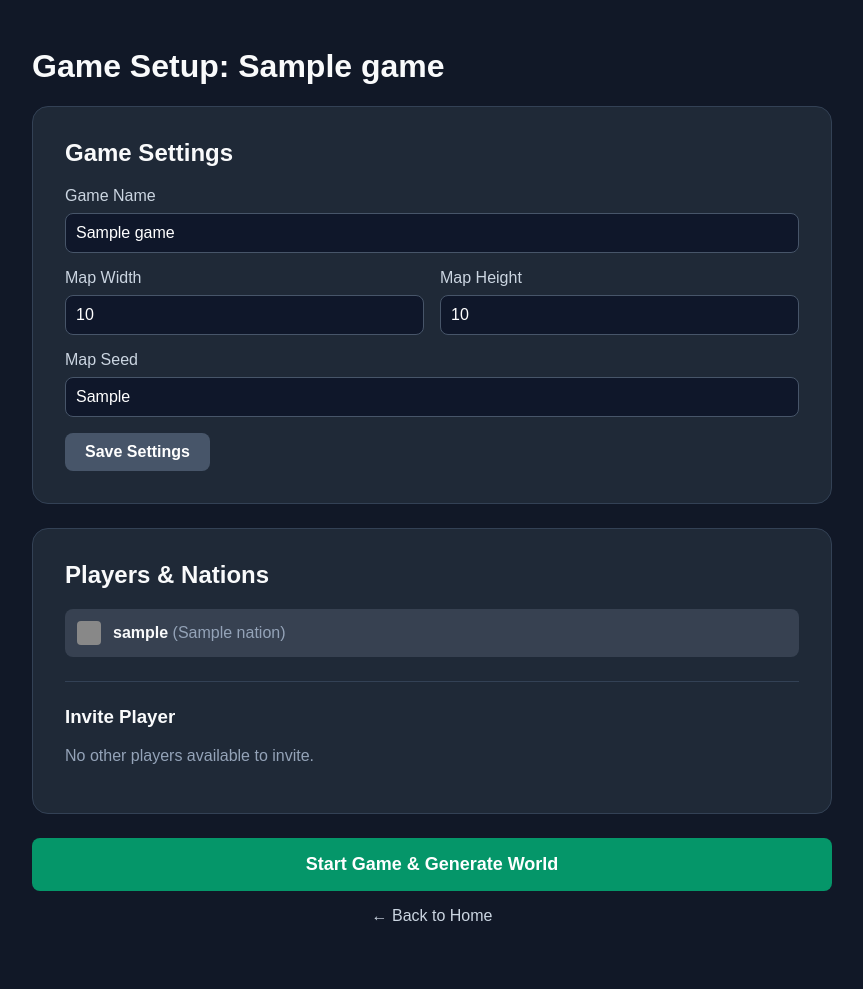
After one commit to JeremyFlorence/hexquest, a Django app: page /games/1/setup/ in a window 1280 px wide. The commit adds this page. Shown: the whole page, without its empty margins (208-1071 px from the left). Run offline with Django 5.2, Linux system fonts and the light colour scheme; a user stored in the database is signed in; tables that the repository leaves empty hold one stand-in row (values such as "Sample post").

Commit message:
Implement game setup page, allow user to invite other players and change game settings

```diff
--- /dev/null
+++ b/project/hexquest/templates/hexquest/game_setup.html
@@ -0,0 +1,191 @@
+<!DOCTYPE html>
+<html lang="en">
+<head>
+    <meta charset="UTF-8">
+    <title>Game Setup - HexQuest</title>
+    <style>
+        body {
+            margin: 0;
+            background: #111827;
+            color: #f9fafb;
+            font-family: Arial, sans-serif;
+        }
+
+        main {
+            max-width: 800px;
+            margin: 0 auto;
+            padding: 48px 24px;
+        }
+
+        section {
+            background: #1f2937;
+            border: 1px solid #334155;
+            border-radius: 16px;
+            padding: 32px;
+            margin-bottom: 24px;
+        }
+
+        h1, h2 {
+            margin-top: 0;
+        }
+
+        .form-group {
+            margin-bottom: 16px;
+        }
+
+        label {
+            display: block;
+            margin-bottom: 8px;
+            color: #cbd5e1;
+        }
+
+        input[type="text"],
+        input[type="number"],
+        select {
+            width: 100%;
+            padding: 10px;
+            border-radius: 8px;
+            border: 1px solid #475569;
+            background: #0f172a;
+            color: #ffffff;
+            font-size: 16px;
+            box-sizing: border-box;
+        }
+
+        button {
+            padding: 10px 20px;
+            border-radius: 8px;
+            background: #2563eb;
+            color: #ffffff;
+            border: none;
+            cursor: pointer;
+            font-size: 16px;
+            font-weight: bold;
+        }
+
+        button.secondary {
+            background: #475569;
+        }
+
+        button.success {
+            background: #059669;
+            width: 100%;
+            font-size: 18px;
+            padding: 16px;
+        }
+
+        .nation-list {
+            list-style: none;
+            padding: 0;
+        }
+
+        .nation-item {
+            display: flex;
+            align-items: center;
+            padding: 12px;
+            background: #374151;
+            border-radius: 8px;
+            margin-bottom: 8px;
+        }
+
+        .color-swatch {
+            width: 24px;
+            height: 24px;
+            border-radius: 4px;
+            margin-right: 12px;
+        }
+
+        .muted {
+            color: #94a3b8;
+        }
+
+        .invite-form {
+            display: flex;
+            gap: 8px;
+        }
+
+        .invite-form select {
+            flex-grow: 1;
+        }
+    </style>
+</head>
+<body>
+<main>
+    <h1>Game Setup: {{ game.name }}</h1>
+
+    <section>
+        <h2>Game Settings</h2>
+        <form method="post">
+            {% csrf_token %}
+            <input type="hidden" name="action" value="update_settings">
+
+            <div class="form-group">
+                <label for="name">Game Name</label>
+                <input type="text" id="name" name="name" value="{{ game.name }}" required>
+            </div>
+
+            <div style="display: flex; gap: 16px;">
+                <div class="form-group" style="flex: 1;">
+                    <label for="width">Map Width</label>
+                    <input type="number" id="width" name="width" value="{{ game.width }}" min="8" max="64" required>
+                </div>
+                <div class="form-group" style="flex: 1;">
+                    <label for="height">Map Height</label>
+                    <input type="number" id="height" name="height" value="{{ game.height }}" min="8" max="64" required>
+                </div>
+            </div>
+
+            <div class="form-group">
+                <label for="seed">Map Seed</label>
+                <input type="text" id="seed" name="seed" value="{{ game.seed }}" required>
+            </div>
+
+            <button type="submit" class="secondary">Save Settings</button>
+        </form>
+    </section>
+
+    <section>
+        <h2>Players & Nations</h2>
+        <ul class="nation-list">
+            {% for nation in nations %}
+                <li class="nation-item">
+                    <div class="color-swatch" style="background-color: {{ nation.color }};"></div>
+                    <div>
+                        <strong>{{ nation.player.username }}</strong>
+                        <span class="muted">({{ nation.name }})</span>
+                    </div>
+                </li>
+            {% endfor %}
+        </ul>
+
+        <hr style="border: 0; border-top: 1px solid #334155; margin: 24px 0;">
+
+        <h3>Invite Player</h3>
+        {% if available_users %}
+            <form method="post" class="invite-form">
+                {% csrf_token %}
+                <input type="hidden" name="action" value="invite_player">
+                <select name="username">
+                    {% for user in available_users %}
+                        <option value="{{ user.username }}">{{ user.username }}</option>
+                    {% endfor %}
+                </select>
+                <button type="submit">Invite</button>
+            </form>
+        {% else %}
+            <p class="muted">No other players available to invite.</p>
+        {% endif %}
+    </section>
+
+    <form method="post">
+        {% csrf_token %}
+        <input type="hidden" name="action" value="start_game">
+        <button type="submit" class="success">Start Game & Generate World</button>
+    </form>
+
+    <p style="text-align: center; margin-top: 16px;">
+        <a href="{% url 'hexquest:home' %}" style="color: #cbd5e1; text-decoration: none;">&larr; Back to Home</a>
+    </p>
+</main>
+</body>
+</html>
--- a/project/hexquest/urls.py
+++ b/project/hexquest/urls.py
@@ -8,5 +8,6 @@ urlpatterns = [
     path("", views.home, name="home"),
     path("register/", views.register, name="register"),
     path("games/new/", views.create_game, name="create_game"),
+    path("games/<int:game_id>/setup/", views.game_setup, name="game_setup"),
     path("games/<int:game_id>/map/", views.game_map, name="game_map"),
 ]
--- a/project/hexquest/views.py
+++ b/project/hexquest/views.py
@@ -1,6 +1,7 @@
 from django.contrib.auth import login
 from django.contrib.auth.decorators import login_required
 from django.contrib.auth.forms import UserCreationForm
+from django.contrib.auth.models import User
 from django.shortcuts import get_object_or_404, redirect, render
 from django.utils.crypto import get_random_string
 
@@ -8,33 +9,13 @@ from .models import Game, HexTile, Nation, Unit
 from .worldgen import generate_world
 
 
-def game_map(request, game_id):
-    game = get_object_or_404(Game, id=game_id)
-
-    hexes = (
-        HexTile.objects
-        .filter(game=game)
-        .select_related("owner")
-        .order_by("r", "q")
-    )
-
-    units = (
-        Unit.objects
-        .filter(game=game)
-        .select_related("nation")
-    )
-
-    units_by_position = {
-        f"{unit.q},{unit.r}": unit
-        for unit in units
-    }
 def home(request):
     games = []
 
     if request.user.is_authenticated:
         games = (
             Game.objects
-            .filter(nations__player=request.user, is_active=True)
+            .filter(nations__player=request.user)
             .distinct()
             .order_by("-created_at")
         )
@@ -83,6 +64,7 @@ def create_game(request):
         width=width,
         height=height,
         seed=seed,
+        is_active=False,  # Use is_active=False to indicate it's in setup
     )
 
     Nation.objects.create(
@@ -95,9 +77,63 @@ def create_game(request):
         production=10,
     )
 
-    generate_world(game, width, height, seed)
+    return redirect("hexquest:game_setup", game_id=game.id)
 
-    return redirect("hexquest:game_map", game_id=game.id)
+
+@login_required
+def game_setup(request, game_id):
+    game = get_object_or_404(Game, id=game_id)
+
+    # Check if user is part of the game
+    if not game.nations.filter(player=request.user).exists():
+        return redirect("hexquest:home")
+
+    if request.method == "POST":
+        action = request.POST.get("action")
+
+        if action == "update_settings":
+            game.name = request.POST.get("name", game.name)
+            game.width = int(request.POST.get("width", game.width))
+            game.height = int(request.POST.get("height", game.height))
+            game.seed = request.POST.get("seed", game.seed)
+            game.save()
+            return redirect("hexquest:game_setup", game_id=game.id)
+
+        elif action == "invite_player":
+            username = request.POST.get("username")
+            try:
+                user_to_invite = User.objects.get(username=username)
+                if not game.nations.filter(player=user_to_invite).exists():
+                    Nation.objects.create(
+                        game=game,
+                        player=user_to_invite,
+                        name=f"{user_to_invite.username}'s Nation",
+                        color="#f87171", # Default color for invited players
+                        food=10,
+                        gold=10,
+                        production=10,
+                    )
+            except User.DoesNotExist:
+                pass # Ideally show an error message
+            return redirect("hexquest:game_setup", game_id=game.id)
+
+        elif action == "start_game":
+            game.is_active = True
+            game.save()
+            generate_world(game, game.width, game.height, game.seed)
+            return redirect("hexquest:game_map", game_id=game.id)
+
+    users = User.objects.exclude(id__in=game.nations.values_list("player_id", flat=True))
+
+    return render(
+        request,
+        "hexquest/game_setup.html",
+        {
+            "game": game,
+            "nations": game.nations.all(),
+            "available_users": users,
+        },
+    )
 
 
 def game_map(request, game_id):
```
Also changed, not shown: project/hexquest/templates/hexquest/home.html (+11 -3 lines), 1 other file.
